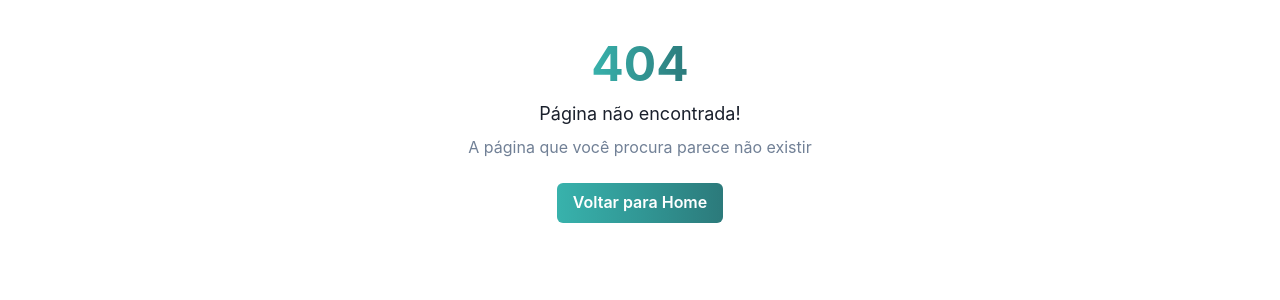
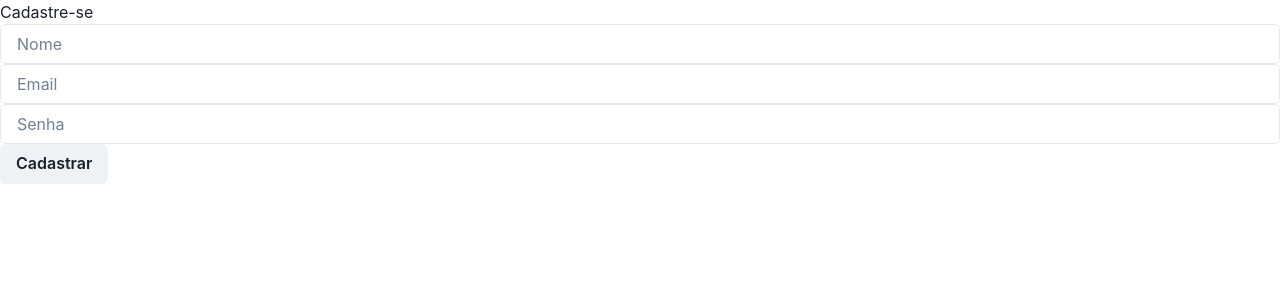
Before and after one commit to luisgaspari/meuapp, a React (Vite) app: page /cadastrar in a window 1280 px wide. Before the commit this address had no page. Shown: the top 300 px of the page. Built offline with nearby package versions, Linux system fonts and the light colour scheme.

Commit message:
feat: Add Cadastro and Login pages

```diff
--- /dev/null
+++ b/src/Pages/cadastro/index.tsx
@@ -0,0 +1,40 @@
+import { Button, Input } from "@chakra-ui/react";
+import { useState } from "react";
+import api from "../../helpers/axios";
+
+function Cadastro() {
+
+    const [userData, setUserData] = useState({
+        name: '',
+        email: '',
+        password: ''
+    })
+
+    function handleRegister() {
+        api.post('/auth/register', userData)
+            .then((resposta) => {
+                if (resposta.status === 201) {
+                    alert('Usuário cadastrado com sucesso!')
+                } else {
+                    console.log(resposta)
+                }
+            })
+            .catch((erro) => {
+                console.log(erro)
+            })
+    }
+
+    return (
+        <>
+            <h1>Cadastre-se</h1>
+            <form>
+                <Input type="text" placeholder="Nome" onChange={(e) => setUserData({ ...userData, name: e.target.value })} />
+                <Input type="email" placeholder="Email" onChange={(e) => setUserData({ ...userData, email: e.target.value })} />
+                <Input type="password" placeholder="Senha" onChange={(e) => setUserData({ ...userData, password: e.target.value })} />
+                <Button onClick={handleRegister}>Cadastrar</Button>
+            </form>
+        </>
+    )
+}
+
+export default Cadastro;
--- /dev/null
+++ b/src/Pages/login/index.tsx
@@ -0,0 +1,39 @@
+import { Button, Input } from "@chakra-ui/react";
+import { useState } from "react";
+import api from "../../helpers/axios";
+
+function Login() {
+
+    const [userData, setUserData] = useState({
+        email: '',
+        password: ''
+    })
+
+    function handleLogin() {
+        api.post('/auth/login', userData, { withCredentials: true })
+            .then((resposta) => {
+                if (resposta.status === 200) {
+                    alert('Login efetuado com sucesso!')
+                    localStorage.setItem('login', 'true')
+                } else {
+                    alert('Erro ao Entrar!')
+                }
+            })
+            .catch((erro) => {
+                console.log(erro)
+            })
+    }
+
+    return (
+        <>
+            <h1>Login</h1>
+            <form>
+                <Input type="email" placeholder="Email" onChange={(e) => setUserData({ ...userData, email: e.target.value })} />
+                <Input type="password" placeholder="Senha" onChange={(e) => setUserData({ ...userData, password: e.target.value })} />
+                <Button onClick={handleLogin}>Entrar</Button>
+            </form>
+        </>
+    )
+}
+
+export default Login;
--- a/src/Pages/tasks/index.tsx
+++ b/src/Pages/tasks/index.tsx
@@ -11,7 +11,7 @@ function Tasks() {
     const [tasks, setTasks] = useState<Task[]>([]);
 
     async function loadList() {
-        const response = await api.get('/task')
+        const response = await api.get('/task', { withCredentials: true })
         if (response.status === 200) {
             setTasks(response.data)
         }
@@ -22,7 +22,7 @@ function Tasks() {
     }, [])
 
     function deleteTask(id: number) {
-        api.delete(`/task/${id}`)
+        api.delete(`/task/${id}`, { withCredentials: true })
             .then(response => {
                 if (response.status === 204) {
                     loadList
@@ -37,7 +37,7 @@ function Tasks() {
 
     function modifyStatus(task: Task) {
         task.completed = !task.completed
-        api.put(`/task/${task.id}`, task)
+        api.put(`/task/${task.id}`, task, { withCredentials: true })
             .then(() => {
                 loadList()
             })
--- a/src/components/tasks/formTask/index.tsx
+++ b/src/components/tasks/formTask/index.tsx
@@ -18,7 +18,7 @@ function FormTask({ loadList }: FormTaskProps) {
                 title: taskName,
                 completed: taskCompleted
             }
-            api.post('/task', newTask)
+            api.post('/task', newTask, { withCredentials: true })
                 .then(() => {
                     setTaskName('')
                     loadList()
--- a/src/routes.tsx
+++ b/src/routes.tsx
@@ -5,6 +5,8 @@ import NotFound from './Pages/404'
 import Tasks from './Pages/tasks'
 import Contato from './Pages/contato'
 import Tarefas from './Pages/tarefas/tarefas'
+import Cadastro from './Pages/cadastro'
+import Login from './Pages/login'
 
 const router = createBrowserRouter([
     { path: '/', element: <Home />, errorElement: <NotFound /> },
@@ -12,7 +14,8 @@ const router = createBrowserRouter([
     { path: '/contato', element: <Contato /> },
     { path: '/sobre', element: <Sobre /> },
     { path: '/tarefas', element: <Tarefas /> },
-
+    { path: '/cadastrar', element: <Cadastro /> },
+    { path: '/login', element: <Login /> }
 ])
 
 export default router
```
